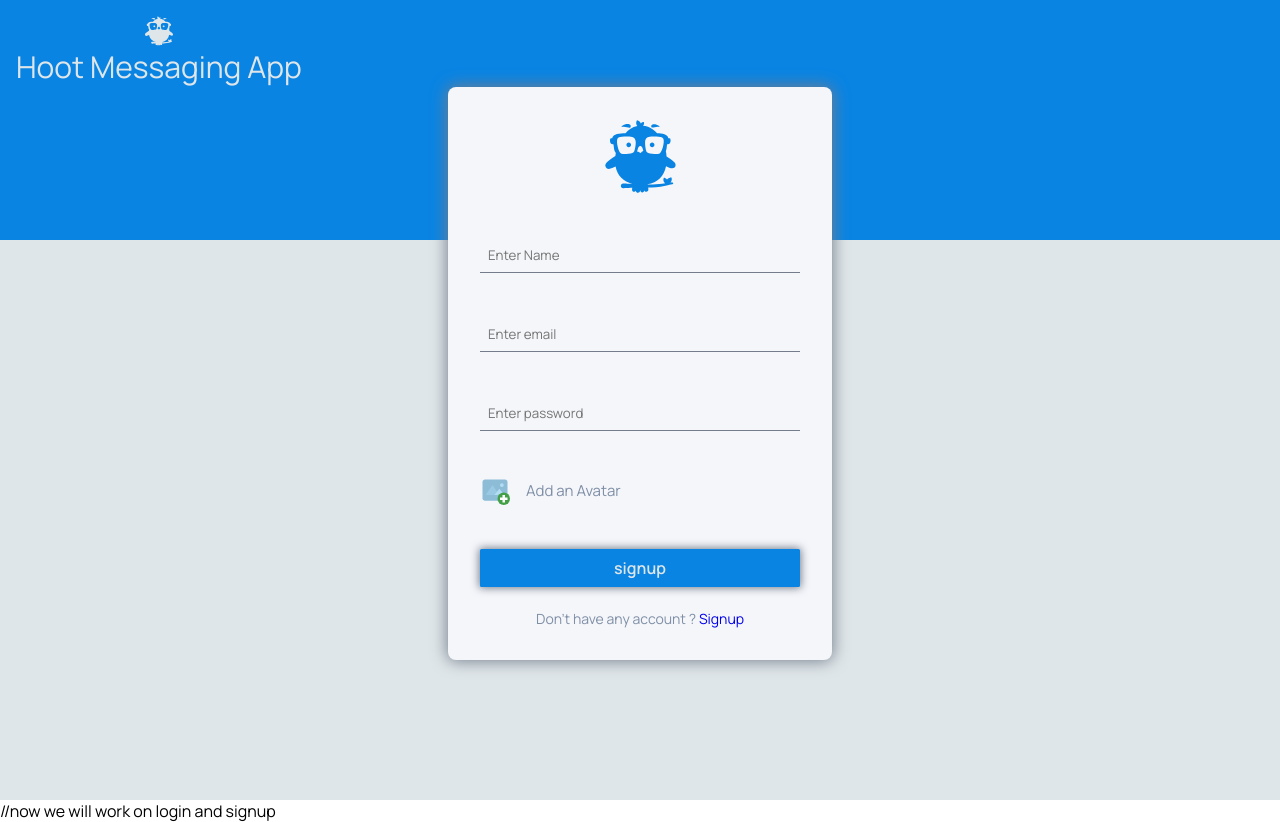
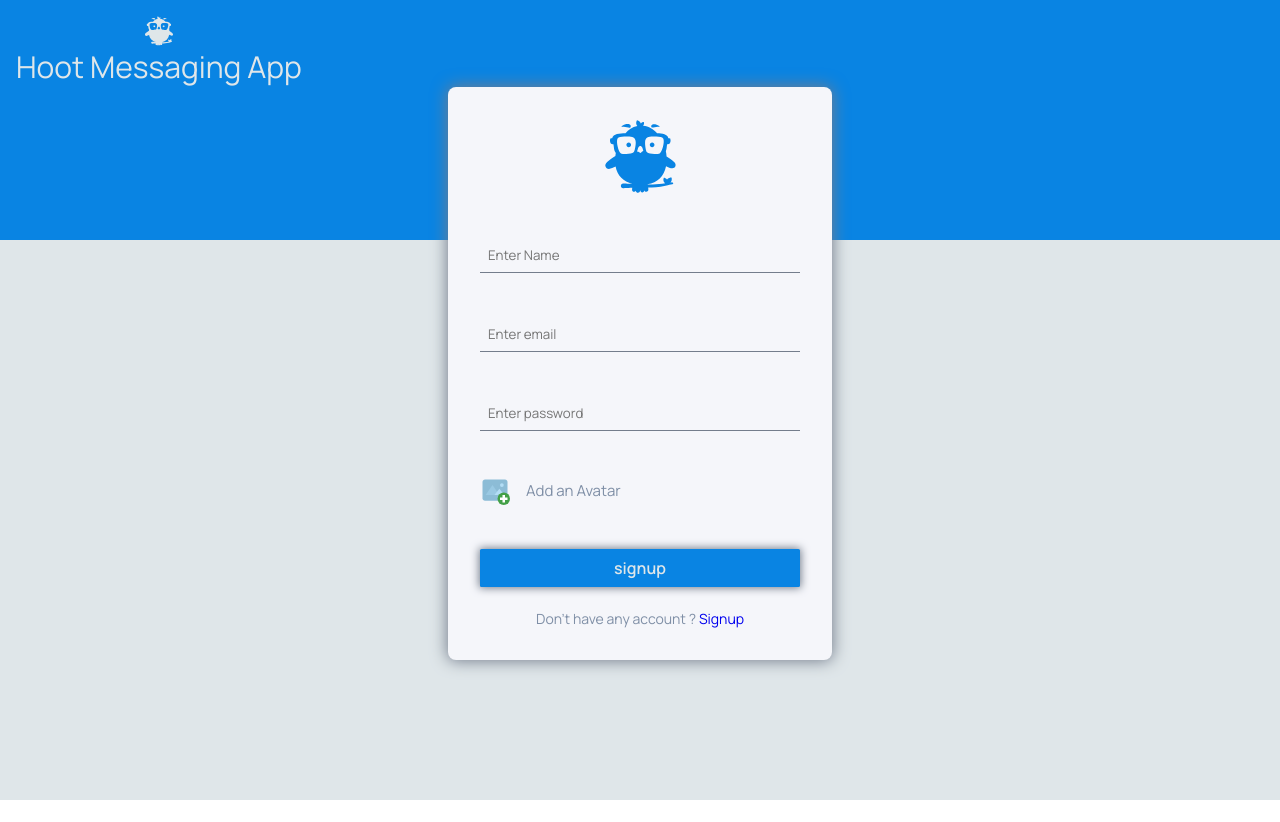
Before and after one commit to Kaivalya4/Hoot-chat-app, a React (Create React App) app in the folder packages/frontend/: page / in a window 1280 px wide. After the commit the page ends 800 px from the top, so only its background shows below. Built offline with nearby package versions, Linux system fonts and the light colour scheme.

Commit message:
Add proper comment

```diff
--- a/packages/frontend/src/App.js
+++ b/packages/frontend/src/App.js
@@ -14,7 +14,7 @@ function App() {
         <Route path="signup" element={<Signup />} />
       </Routes> */}
       <Signup />
-      //now we will work on login and signup
+      {/*now we will work on login and signup //This time I am serious*/}
     </div>
   );
 }
```
